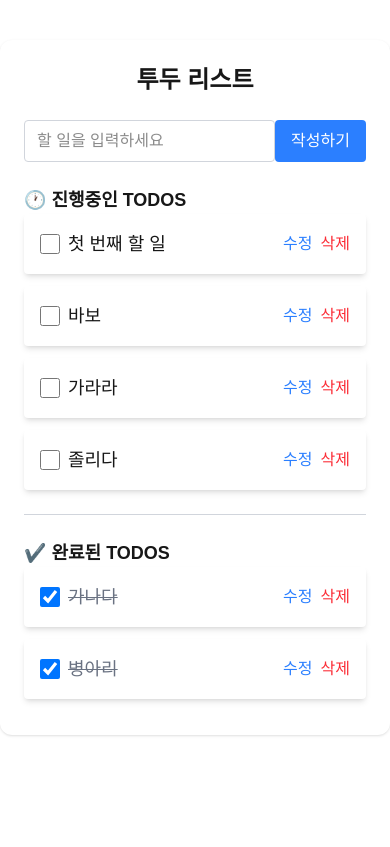
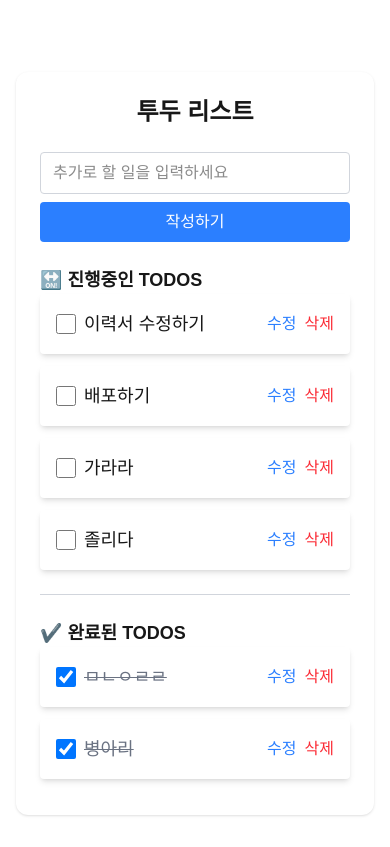
Before and after one commit to usuny0317/Next_todo, a Next.js app: page / in a window 390 px wide. Built offline with nearby package versions, Linux system fonts and the light colour scheme; data requests are answered from the project's data file.

Commit message:
💄 투두 리스트 반응형 구현하기 #6

```diff
--- a/db.json
+++ b/db.json
@@ -2,12 +2,12 @@
   "todos": [
     {
       "id": "1",
-      "title": "첫 번째 할 일",
+      "title": "이력서 수정하기",
       "completed": false
     },
     {
       "id": "6e88",
-      "title": "바보",
+      "title": "배포하기",
       "done": false
     },
     {
@@ -17,7 +17,7 @@
     },
     {
       "id": "4dd9",
-      "title": "가나다",
+      "title": "ㅁㄴㅇㄹㄹ",
       "done": true
     },
     {
--- a/src/app/components/todo-item.tsx
+++ b/src/app/components/todo-item.tsx
@@ -17,7 +17,7 @@ const TodoItem = ({
   const { mutate: doneMutate } = useDoneTodoMutation();
 
   const [isUpdate, setIsUpdate] = useState(false);
-  const [changeTitle, setChangeTitle] = useState("");
+  const [changeTitle, setChangeTitle] = useState(title);
 
   const handleDelete = () => {
     deleteMutate({ id });
@@ -35,7 +35,7 @@ const TodoItem = ({
           type="checkbox"
           checked={done}
           onChange={handleSuccess}
-          className="w-5 h-5"
+          className="w-5 h-5 cursor-pointer"
         />
         {isUpdate ? (
           <input
@@ -54,7 +54,7 @@ const TodoItem = ({
         {isUpdate ? (
           <>
             <button
-              className="text-green-500 hover:underline"
+              className="text-blue-500 hover:underline"
               onClick={() => {
                 updateMutate({ id, title: changeTitle });
                 setIsUpdate(false);
@@ -64,7 +64,7 @@ const TodoItem = ({
               수정완료
             </button>
             <button
-              className="text-gray-500 hover:underline"
+              className="text-red-500 hover:underline"
               onClick={() => {
                 setIsUpdate(false);
                 setChangeTitle("");
--- a/src/app/components/todo-list.tsx
+++ b/src/app/components/todo-list.tsx
@@ -22,7 +22,7 @@ const TodoList = () => {
     <div className="max-w-md mx-auto mt-10 p-6 bg-white rounded-xl shadow space-y-6">
       <h1 className="text-2xl font-bold text-center">투두 리스트</h1>
       <form
-        className="w-full flex justify-center"
+        className="w-full flex flex-col sm:flex-row gap-2"
         onSubmit={(e) => {
           e.preventDefault();
           postMutation({ title: newTodo });
@@ -33,18 +33,18 @@ const TodoList = () => {
           value={newTodo}
           onChange={(e) => setNewTodo(e.target.value)}
           className="flex-1 border border-gray-300 rounded px-3 py-2"
-          placeholder="할 일을 입력하세요"
+          placeholder="추가로 할 일을 입력하세요"
         />
         <button
           type="submit"
-          className="bg-blue-500 text-white px-4 py-2 rounded hover:bg-blue-600"
+          className="bg-blue-500 text-white px-4 py-2 rounded hover:bg-blue-600 whitespace-nowrap"
         >
           작성하기
         </button>
       </form>
 
       <section>
-        <h2 className="text-lg font-semibold">🕐 진행중인 TODOS</h2>
+        <h2 className="text-lg font-semibold">🔛 진행중인 TODOS</h2>
         <div className="space-y-2">
           {todoTodos.length === 0 && (
             <div className="text-sm text-gray-500">할 일이 없습니다.</div>
--- a/src/app/layout.tsx
+++ b/src/app/layout.tsx
@@ -14,8 +14,8 @@ const geistMono = Geist_Mono({
 });
 
 export const metadata: Metadata = {
-  title: "Create Next App",
-  description: "Generated by create next app",
+  title: "투두리스트",
+  description: "2025NEXT기반TodoList",
 };
 
 export default function RootLayout({
@@ -28,7 +28,11 @@ export default function RootLayout({
       <body
         className={`${geistSans.variable} ${geistMono.variable} antialiased`}
       >
-        <Providers>{children}</Providers>
+        <Providers>
+          <div className="min-h-screen min-w-[320px] max-w-4xl mx-auto px-4 py-8">
+            {children}
+          </div>
+        </Providers>
       </body>
     </html>
   );
```
